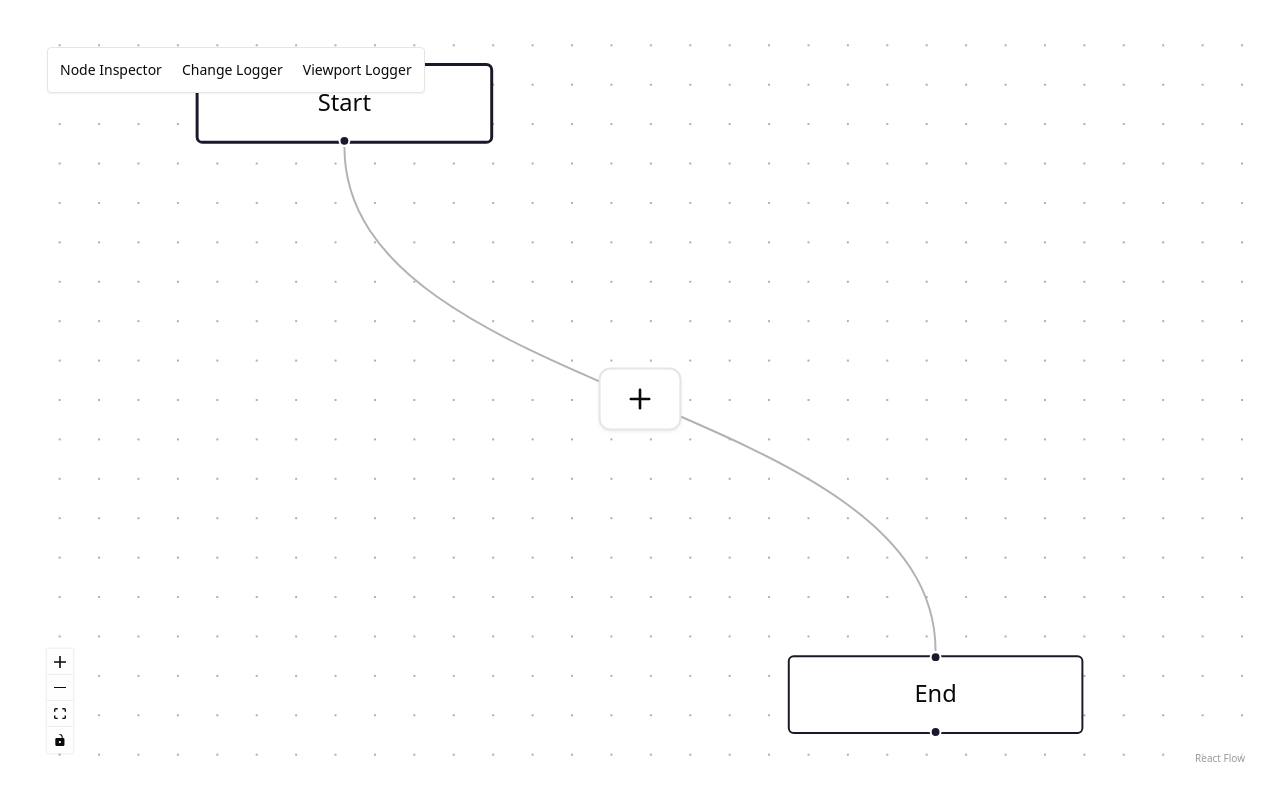
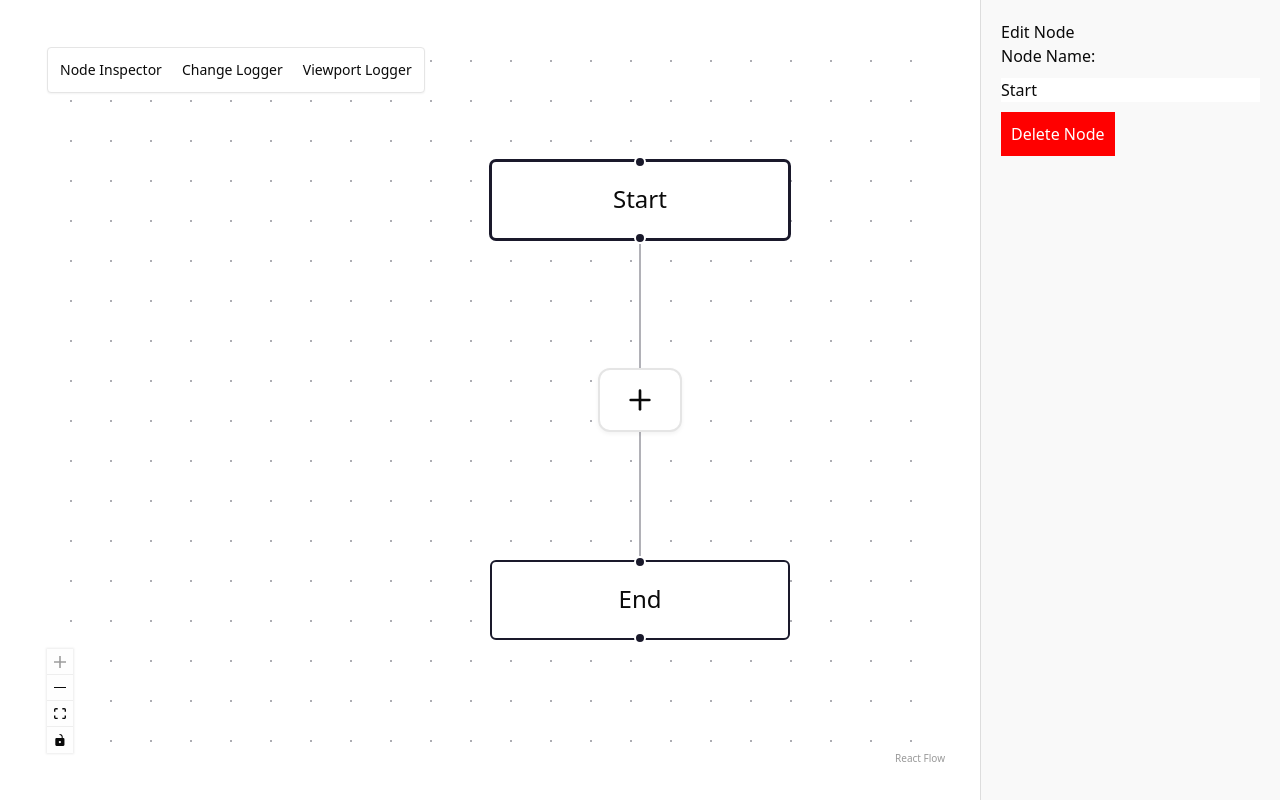
Before and after one commit to geengene/14_Exabloom_Technical_Test, a React (Vite) app in the folder frontend/exabloom-react-flow/: page / in a window 1280 px wide. Both pictures are taken after a click on the element "Start". Built offline with nearby package versions, Linux system fonts and the light colour scheme.

Commit message:
modified:   frontend/exabloom-react-flow/src/App.tsx 	modified:   frontend/exabloom-react-flow/src/components/EdgeButton.tsx 	new file:   frontend/exabloom-react-flow/src/components/NodeForm.tsx

```diff
--- a/frontend/exabloom-react-flow/src/App.tsx
+++ b/frontend/exabloom-react-flow/src/App.tsx
@@ -7,54 +7,86 @@ import {
   useEdgesState,
   type OnConnect,
 } from "@xyflow/react";
-import ButtonEdgeDemo from "./components/EdgeButton";
+import AddButtonEdge from "./components/EdgeButton";
 import { DevTools } from "./components/devtools";
 import "@xyflow/react/dist/style.css";
-import { useCallback } from "react";
+import { useCallback, useState } from "react";
+import NodeForm from "./components/NodeForm";
 
 const defaultNodes = [
   {
-    id: "1",
+    id: "start",
     type: "default",
-    position: { x: 200, y: 200 },
+    position: { x: 0, y: 0 },
     data: { label: "Start" },
   },
   {
-    id: "2",
+    id: "end",
     type: "default",
-    position: { x: 500, y: 500 },
+    position: { x: 0, y: 200 },
     data: { label: "End" },
   },
 ];
-
 const defaultEdges = [
   {
-    id: "e1-2",
-    source: "1",
-    target: "2",
+    id: "start->end",
+    source: "start",
+    target: "end",
     type: "buttonedge",
   },
 ];
-
 const edgeTypes = {
-  buttonedge: ButtonEdgeDemo,
+  buttonedge: AddButtonEdge,
 };
 
 export default function App() {
-  const [nodes, , onNodesChange] = useNodesState([...defaultNodes]);
+  const [nodes, setNodes, onNodesChange] = useNodesState([...defaultNodes]);
   const [edges, setEdges, onEdgesChange] = useEdgesState([...defaultEdges]);
+  const [selectedNode, setSelectedNode] = useState(null); // Track selected node
+
   const onConnect: OnConnect = useCallback(
     (connection) => setEdges((edges) => addEdge(connection, edges)),
     [setEdges]
   );
+
+  const onNodeClick = (event, node) => {
+    console.log(event, node);
+    setSelectedNode(node); // Set the clicked node as the selected node
+    // TODO: if no node selected, close the form
+  };
+
+  const onNodeNameChange = (e) => {
+    const newName = e.target.value; // current name of node
+    setNodes((nds) =>
+      nds.map((node) =>
+        node.id === selectedNode.id
+          ? { ...node, data: { ...node.data, label: newName } }
+          : node
+      )
+    );
+  };
+
+  const onDeleteNode = () => {
+    setNodes((nds) => nds.filter((node) => node.id !== selectedNode.id));
+    setEdges((eds) =>
+      eds.filter(
+        (edge) =>
+          edge.source !== selectedNode.id && edge.target !== selectedNode.id
+      )
+    );
+    setSelectedNode(null); // Clear the selected node
+  };
+
   return (
-    <div className="w-screen h-screen p-8">
+    <div className="flex">
+      <div className="w-screen h-screen p-8 flex-1">
         <ReactFlow
           nodes={nodes}
           onNodesChange={onNodesChange}
           edges={edges}
           onEdgesChange={onEdgesChange}
           edgeTypes={edgeTypes}
+          onNodeClick={onNodeClick} // Handle node click
           onConnect={onConnect}
           fitView
         >
@@ -63,5 +95,11 @@ export default function App() {
           <DevTools position="top-left" />
         </ReactFlow>
       </div>
+      <NodeForm
+        selectedNode={selectedNode}
+        onNodeNameChange={onNodeNameChange}
+        onDeleteNode={onDeleteNode}
+      />
+    </div>
   );
 }
--- a/frontend/exabloom-react-flow/src/components/EdgeButton.tsx
+++ b/frontend/exabloom-react-flow/src/components/EdgeButton.tsx
@@ -1,43 +1,93 @@
 import { EdgeProps, useReactFlow } from "@xyflow/react";
 import { memo } from "react";
-
 import { Button } from "@/components/ui/button";
 import { Plus } from "lucide-react";
 import { ButtonEdge } from "@/components/button-edge";
 
-const ButtonEdgeDemo = memo((props: EdgeProps) => {
-  const { source, target, id } = props; // Extract edge properties
-  const { getNode, setNodes, setEdges } = useReactFlow(); // Access React Flow state
+const AddButtonEdge = memo((props: EdgeProps) => {
+  //memo compares difference between old and new EdgeProp and component will not execute if same
+  const { source, target, id } = props; // https://reactflow.dev/api-reference/types/edge-props extract edge properties, provides source of edges
+  const { getNode, setNodes, setEdges } = useReactFlow();
 
   const onEdgeClick = () => {
-    const sourceNode = getNode(source); // Get source node
-    const targetNode = getNode(target); // Get target node
+    const sourceNode = getNode(source);
+    const targetNode = getNode(target);
+    console.log(sourceNode, targetNode);
 
-    if (!sourceNode || !targetNode) return;
+    if (!sourceNode || !targetNode) return null;
 
-    // Calculate the midpoint between source and target nodes
+    // midpoint between source and target
     const newNodePosition = {
       x: (sourceNode.position.x + targetNode.position.x) / 2,
       y: (sourceNode.position.y + targetNode.position.y) / 2,
     };
 
-    // Create a new node
+    const offset = 75;
+    // const updatedSourceNode = {
+    //   ...sourceNode,
+    //   position: {
+    //     x: sourceNode.position.x,
+    //     y: sourceNode.position.y - offset,
+    //   },
+    // };
+    // const updatedTargetNode = {
+    //   ...targetNode,
+    //   position: {
+    //     x: targetNode.position.x,
+    //     y: targetNode.position.y + offset,
+    //   },
+    // };
+
     const newNode = {
-      id: `node-${Date.now()}`, // Unique ID for the new node
+      id: `node-${Date.now()}`,
       position: newNodePosition,
-      data: { label: "New Node" },
+      data: { label: "New Action Node" },
       type: "default",
     };
 
-    // Update nodes and edges
-    setNodes((nodes) => [...nodes, newNode]);
+    setNodes((nodes) => {
+      return nodes
+        .map((node) => {
+          if (node.position.y > newNodePosition.y) {
+            //if current node in the iteration is below than newNode, move it down
+            return {
+              ...node,
+              position: {
+                ...node.position,
+                y: node.position.y + offset,
+              },
+            };
+          } else if (node.position.y < newNodePosition.y) {
+            return {
+              ...node,
+              position: {
+                ...node.position,
+                y: node.position.y - offset,
+              },
+            };
+          }
+          return node;
+        })
+        .concat(newNode); // Add the new node
+    }); // TODO: change the position of old nodes to make space for new one
+
     setEdges((edges) =>
       edges
-        .filter((edge) => edge.id !== id) // Remove the current edge
+        .filter((edge) => edge.id !== id) // remove the current edge
         .concat(
-          // Add two new edges connecting the new node
-          { id: `edge-${source}-${newNode.id}`, source, target: newNode.id },
-          { id: `edge-${newNode.id}-${target}`, source: newNode.id, target }
+          // add two new edges
+          {
+            id: `edge-${source}->${newNode.id}`,
+            source: source, // the original source of where original edge is connected to
+            target: newNode.id, // connects to edge of newNode
+            type: "buttonedge",
+          },
+          {
+            id: `edge-${newNode.id}->${target}`,
+            source: newNode.id,
+            target: target,
+            type: "buttonedge",
+          }
         )
     );
   };
@@ -51,4 +101,4 @@ const ButtonEdgeDemo = memo((props: EdgeProps) => {
   );
 });
 
-export default ButtonEdgeDemo;
+export default AddButtonEdge;
--- /dev/null
+++ b/frontend/exabloom-react-flow/src/components/NodeForm.tsx
@@ -0,0 +1,41 @@
+export default function NodeForm({
+  selectedNode,
+  onNodeNameChange,
+  onDeleteNode,
+}) {
+  if (!selectedNode) return null; // Don't render the form if no node is selected
+
+  return (
+    <div
+      style={{
+        width: "300px",
+        padding: "20px",
+        borderLeft: "1px solid #ddd",
+        backgroundColor: "#f9f9f9",
+      }}
+    >
+      <h3>Edit Node</h3>
+      <label>
+        Node Name:
+        <input
+          type="text"
+          value={selectedNode.data.label}
+          onChange={onNodeNameChange}
+          style={{ width: "100%", marginTop: "10px", marginBottom: "10px" }}
+        />
+      </label>
+      <button
+        onClick={onDeleteNode}
+        style={{
+          backgroundColor: "red",
+          color: "white",
+          border: "none",
+          padding: "10px",
+          cursor: "pointer",
+        }}
+      >
+        Delete Node
+      </button>
+    </div>
+  );
+}
```
Lines whose indentation alone changed are shown as unchanged.
